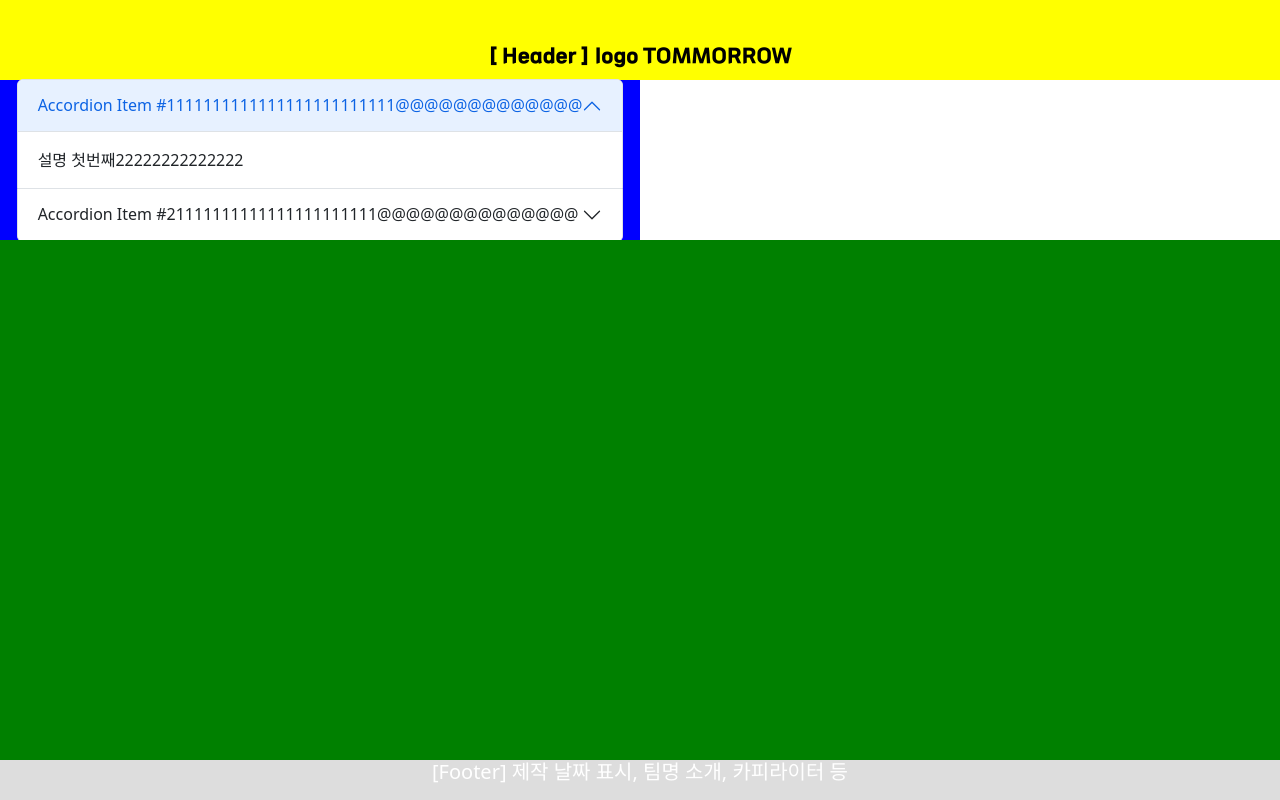
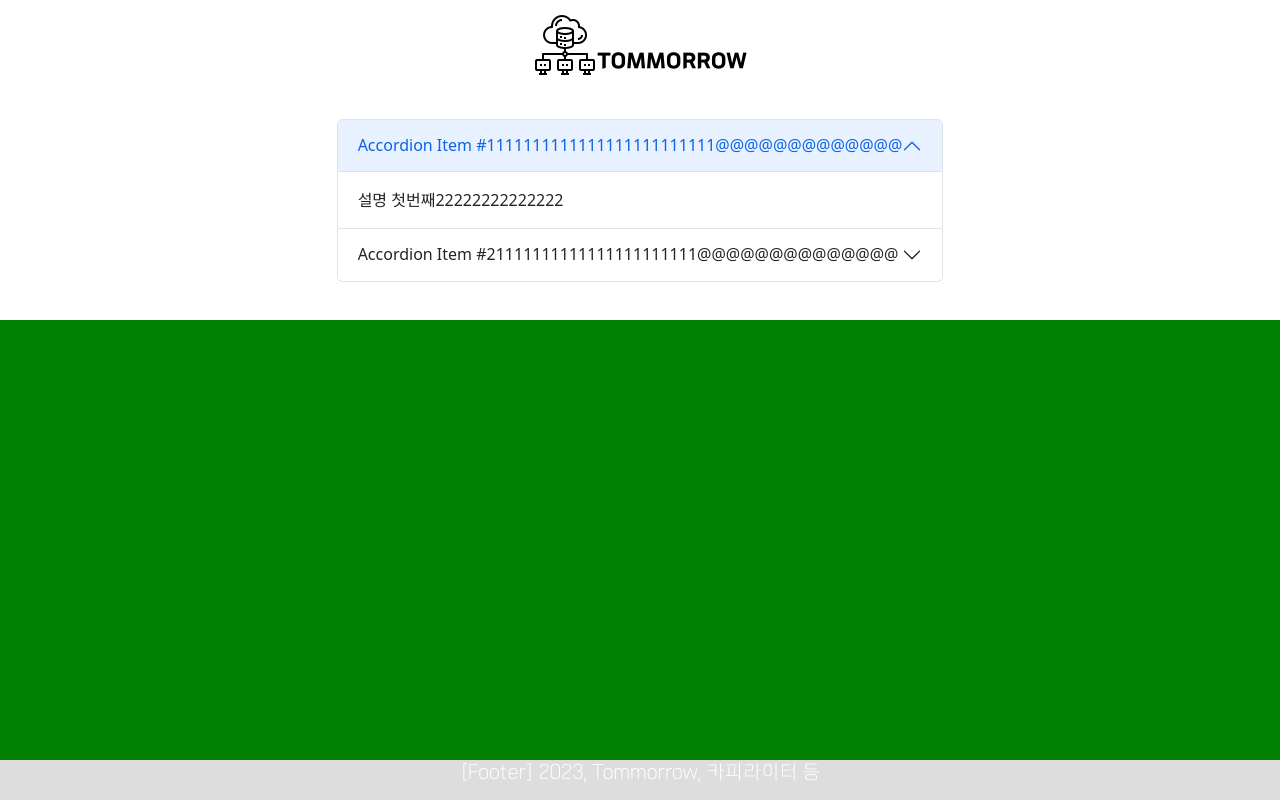
Before and after one commit to 23-SWCD/Front-End, a React (Create React App) app in the folder tommorrow/: page / in a window 1280 px wide. Built offline with nearby package versions, Linux system fonts and the light colour scheme.

Commit message:
#Firth commit
Font, img, arrangement

```diff
--- a/tommorrow/src/components/Contents.jsx
+++ b/tommorrow/src/components/Contents.jsx
@@ -5,13 +5,12 @@ import { Button } from 'react-bootstrap';
 const Contents = () => (
     <div className='Contents'
     style={{
-        background:"blue",
+        background:"",
         display : "flex",
         position : "fixed",
         height: "20vh",
-        width : "80vh",
-        top : "10vh",
-
+        width : "100%",
+        top : "15vh",
         alignItems: "center",
         justifyContent: "center",
         }}>
--- a/tommorrow/src/components/Footer.jsx
+++ b/tommorrow/src/components/Footer.jsx
@@ -1,5 +1,6 @@
 import React from 'react';
 import { Button } from 'react-bootstrap';
+import "../font/font.css";
 
 const Footer = () => (
     <div className='Footer'
@@ -14,8 +15,8 @@ const Footer = () => (
         alignitems: "center",
         background: "#DDDDDD"}}>
 
-        <h1 style={{ fontSize: 20, color : "white" }}>
-    [Footer] 제작 날짜 표시, 팀명 소개, 카피라이터 등  </h1>
+        <h1 style={{ fontSize: 20, color : "white", fontFamily:"font1" }}>
+    [Footer] 2023, Tommorrow, 카피라이터 등  </h1>
     </div>
 
 
--- a/tommorrow/src/components/Header.jsx
+++ b/tommorrow/src/components/Header.jsx
@@ -1,23 +1,23 @@
 import React from 'react';
 import "../font/font.css";
-
+import img from '../img/cloud.png'
 const Header = () => (
     <div className='Header'
     style={{
 
-        background: "yellow",
+        background: "",
         display : "flex",
         position : "fixed",
         height: "10vh",
         width : "100%",
-        top : "0px",
+        top : "5px",
         justifyContent: "center",
         alignItems: "center",
        }}>
 
 
-
-        <h2 style={{ fontSize: 20, color : "Black",marginTop : '40px', fontFamily: "font6" }}> [ Header ] logo TOMMORROW   </h2>
+     <img alt="cloud" src={img} />
+     <h2  style={{ fontSize: 20, color : "Black",marginTop : '40px', fontFamily: "font6" }}> TOMMORROW   </h2>
     </div>
 
 
--- a/tommorrow/src/components/List.jsx
+++ b/tommorrow/src/components/List.jsx
@@ -10,7 +10,7 @@ const List = () => (
         position : "fixed",
         height: "65vh",
         width : "100%",
-        top : "30vh",
+        top : "40vh",
         justifyContent: "center",
         alignitems: "center",
         background: "green"}}>
```
Also changed, not shown: tommorrow/src/img/cloud.png (added), tommorrow/src/img/logo.png (deleted).
